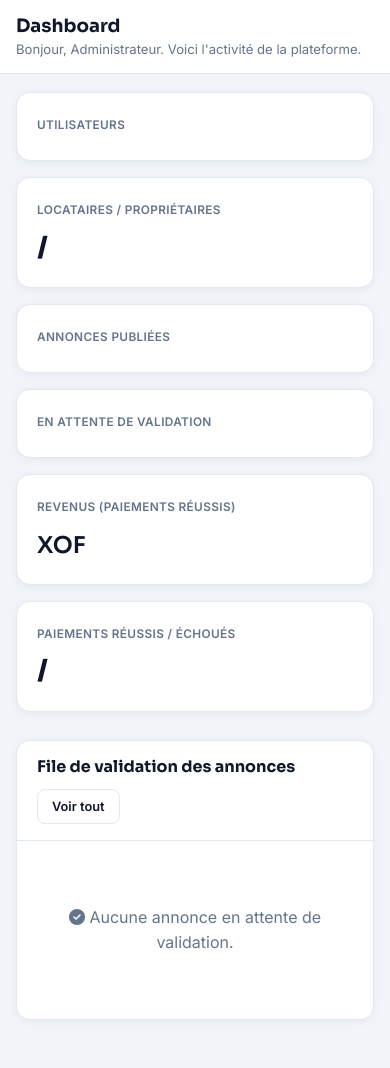
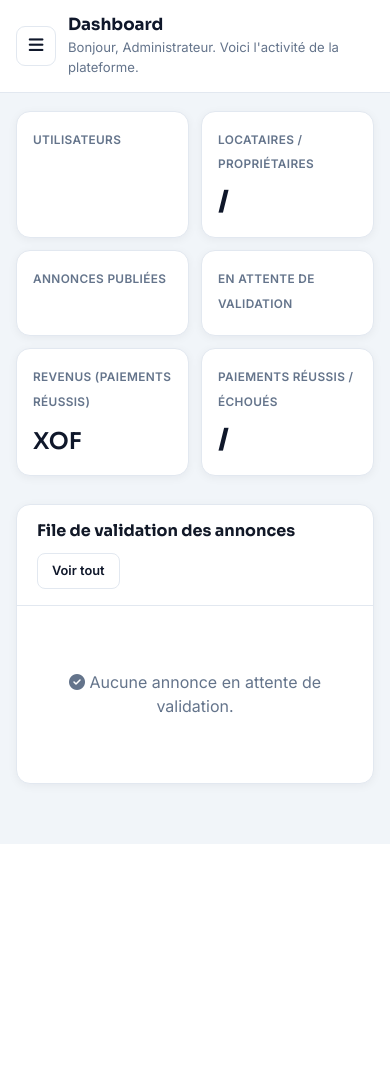
Before and after one commit to eugenetonato-ux/iMMoLink, a Django app: template templates/Admin/dashboard.html in a window 390 px wide. After the commit the page ends 844 px from the top, so only its background shows below. Run offline with Django 5.2, Linux system fonts and the light colour scheme; the template is opened without the code that fills it, so the values that code supplies are empty.

Commit message:
mise a jour

```diff
--- a/static/css/admin.css
+++ b/static/css/admin.css
@@ -87,8 +87,19 @@
   padding: 16px 28px;
   display: flex; align-items: center; justify-content: space-between; gap: 16px; flex-wrap: wrap;
 }
+.admin-topbar-title { display: flex; align-items: center; gap: 12px; min-width: 0; }
 .admin-topbar h1 { font-size: 1.15rem; margin: 0; color: var(--admin-text); font-family: var(--font-display); }
 .admin-topbar-subtitle { font-size: 0.82rem; color: var(--admin-text-secondary); margin: 2px 0 0; }
+
+.admin-menu-toggle {
+  display: none;
+  align-items: center; justify-content: center;
+  width: 40px; height: 40px; flex-shrink: 0;
+  border: 1px solid var(--admin-border); border-radius: 9px;
+  background: #fff; color: var(--admin-text);
+  font-size: 1.05rem; cursor: pointer;
+}
+.admin-menu-toggle:hover { background: var(--admin-bg); }
 
 .admin-content { padding: 26px 28px 60px; }
 
@@ -201,9 +212,40 @@
   text-align: center; padding: 48px 20px; color: var(--admin-text-secondary);
 }
 
+.admin-sidebar-overlay {
+  display: none;
+  position: fixed;
+  inset: 0;
+  background: rgba(15, 23, 42, 0.5);
+  z-index: 55;
+  opacity: 0;
+  transition: opacity 0.2s ease;
+}
+.admin-sidebar-overlay.is-open {
+  display: block;
+  opacity: 1;
+}
+
 @media (max-width: 900px) {
-  .admin-sidebar { position: fixed; left: -100%; z-index: 60; transition: left 0.2s ease; }
-  .admin-sidebar.open { left: 0; }
+  .admin-menu-toggle { display: inline-flex; }
+
+  .admin-sidebar {
+    position: fixed;
+    top: 0; left: 0;
+    height: 100vh;
+    width: min(var(--admin-sidebar-width), 82vw);
+    transform: translateX(-100%);
+    transition: transform 0.2s ease;
+    z-index: 60;
+  }
+  .admin-sidebar.open { transform: translateX(0); }
+
   .admin-content { padding: 18px 16px 48px; }
   .admin-topbar { padding: 14px 16px; }
 }
+
+@media (max-width: 479.98px) {
+  .admin-stat-grid { grid-template-columns: repeat(auto-fit, minmax(140px, 1fr)); gap: 12px; }
+  .admin-stat-card { padding: 14px 16px; }
+  .admin-topbar h1 { font-size: 1.05rem; }
+}
--- a/templates/Base/base_admin.html
+++ b/templates/Base/base_admin.html
@@ -56,11 +56,18 @@
       </div>
     </aside>
 
+    <div class="admin-sidebar-overlay" id="adminSidebarOverlay"></div>
+
     <div class="admin-main">
       <div class="admin-topbar">
-        <div>
-          <h1>{% block page_title %}Dashboard{% endblock %}</h1>
-          <p class="admin-topbar-subtitle">{% block page_subtitle %}Bonjour, Administrateur.{% endblock %}</p>
+        <div class="admin-topbar-title">
+          <button type="button" class="admin-menu-toggle" id="adminMenuToggle" aria-label="Ouvrir le menu" aria-expanded="false" aria-controls="admin-sidebar">
+            <i class="fa-solid fa-bars"></i>
+          </button>
+          <div>
+            <h1>{% block page_title %}Dashboard{% endblock %}</h1>
+            <p class="admin-topbar-subtitle">{% block page_subtitle %}Bonjour, Administrateur.{% endblock %}</p>
+          </div>
         </div>
         {% block topbar_actions %}{% endblock %}
       </div>
@@ -79,6 +86,37 @@
     </div>
   </div>
 
+  <script src="{% static 'js/script.js' %}"></script>
+  <script>
+    (function () {
+      var toggle = document.getElementById("adminMenuToggle");
+      var sidebar = document.getElementById("admin-sidebar");
+      var overlay = document.getElementById("adminSidebarOverlay");
+      if (!toggle || !sidebar || !overlay) return;
+
+      function openSidebar() {
+        sidebar.classList.add("open");
+        overlay.classList.add("is-open");
+        toggle.setAttribute("aria-expanded", "true");
+      }
+      function closeSidebar() {
+        sidebar.classList.remove("open");
+        overlay.classList.remove("is-open");
+        toggle.setAttribute("aria-expanded", "false");
+      }
+
+      toggle.addEventListener("click", function () {
+        sidebar.classList.contains("open") ? closeSidebar() : openSidebar();
+      });
+      overlay.addEventListener("click", closeSidebar);
+      document.addEventListener("keydown", function (e) {
+        if (e.key === "Escape") closeSidebar();
+      });
+      sidebar.querySelectorAll("a").forEach(function (link) {
+        link.addEventListener("click", closeSidebar);
+      });
+    })();
+  </script>
   {% block extra_js %}{% endblock %}
 </body>
 </html>
```
